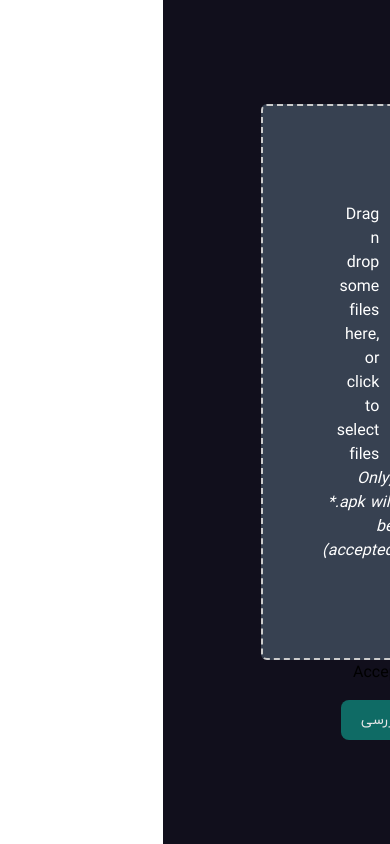
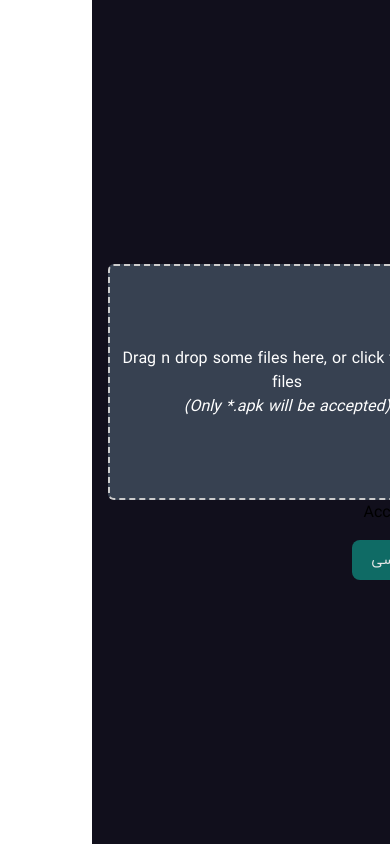
Before and after one commit to hosseint79/android-static-analysis, a Next.js app in the folder frontend-nextjs/: page / in a window 390 px wide. Built offline with nearby package versions, Linux system fonts and the light colour scheme.

Commit message:
style: responsive uploadpage

```diff
--- a/frontend-nextjs/src/components/UploadFileContainer/UploadFileContainer.tsx
+++ b/frontend-nextjs/src/components/UploadFileContainer/UploadFileContainer.tsx
@@ -4,6 +4,7 @@ import React, { useState } from 'react';
 import { toast } from 'react-toastify';
 import config from '../../config.json';
 import axios from 'axios';
+import { PaddingWrapper } from '../common/PaddingWrapper/PaddingWrapper';
 
 function UploadFileContainer() {
     const [loading, setLoading] = useState(false);
@@ -43,24 +44,24 @@ function UploadFileContainer() {
     }
 
     return (
-        <div className=" min-h-screen bg-[#110F1C]  flex items-center justify-center">
-            <div className="w-2/4 rounded-md">
+        <div className="min-h-screen bg-[#110F1C]  flex items-center justify-center">
+            <div className="w-full lg:w-2/4 rounded-md">
+                <PaddingWrapper>
                     <div className="cursor-pointer">
                         <div
                             {...getRootProps({
                                 className:
-                                'border-2 bg-[#374151] text-white border-[#ccc] border-dashed px-20 py-24 rounded-md flex items-center flex-col',
+                                    'border-2 bg-[#374151] text-white border-[#ccc] border-dashed lg:px-20 py-20 lg:py-24 rounded-md flex items-center flex-col',
                             })}
                         >
                             <input {...getInputProps()} />
-                        <p>
+                            <p className="text-center">
                                 Drag n drop some files here, or click to select
                                 files
                             </p>
                             <em>(Only *.apk will be accepted)</em>
                         </div>
                     </div>
-
                     <aside>
                         <h4>Accepted files</h4>
                         <ul>{acceptedFileItems}</ul>
@@ -85,6 +86,7 @@ function UploadFileContainer() {
                             )}
                         </button>
                     </div>
+                </PaddingWrapper>
             </div>
         </div>
     );
--- /dev/null
+++ b/frontend-nextjs/src/components/common/PaddingWrapper/PaddingWrapper.tsx
@@ -0,0 +1,11 @@
+import { ReactNode } from 'react';
+
+interface IProps {
+    children?: ReactNode;
+}
+
+function PaddingWrapper({ children }: IProps) {
+    return <div className="px-4 lg:px-0">{children} </div>;
+}
+
+export { PaddingWrapper };
--- a/frontend-nextjs/src/pages/index.tsx
+++ b/frontend-nextjs/src/pages/index.tsx
@@ -1,5 +1,5 @@
 import type { NextPage } from 'next';
-import { UploadFileContainer } from '~/components/UploadFileContainer/UploadFileContainer';
+import { UploadFileContainer } from '../components/UploadFileContainer/UploadFileContainer';
 
 const Home: NextPage = () => {
     return <UploadFileContainer />;
--- a/frontend-nextjs/src/pages/panel/projects/index.tsx
+++ b/frontend-nextjs/src/pages/panel/projects/index.tsx
@@ -1,33 +1,24 @@
-import axios from "axios";
-import Link from "next/link";
-import { Router, useRouter } from "next/router";
-import { useEffect, useState } from "react";
-import { FiChevronsLeft, FiMoreHorizontal } from "react-icons/fi";
-import { Table } from "../../../components/common/Table/Table";
-import { Layout } from "../../../components/Layout/Layout"
-import config from "../../../config.json"
+import { Table } from '../../../components/common/Table/Table';
+import { Layout } from '../../../components/Layout/Layout';
+import { FiChevronsLeft } from 'react-icons/fi';
+import { useEffect, useState } from 'react';
+import config from '../../../config.json';
+import { useRouter } from 'next/router';
+import Link from 'next/link';
+import axios from 'axios';
 
-const column = ["نام","نسخه","زمان پویش","نام فایل","عملیات"];
+const column = ['نام', 'نسخه', 'زمان پویش', 'نام فایل', 'عملیات'];
 
-function Page(){
+function Page() {
     const router = useRouter();
-
-
-  const [pageCount, setPageCount] = useState(0);
-
     const [data, setData] = useState([]);
     const [loading, setLoading] = useState(false);
 
-
     async function getDataUseEffect() {
-      setLoading(true)
-      const serverData = await axios.get(
-          `${config.baseurl}project-list/`
-      );
+        setLoading(true);
+        const serverData = await axios.get(`${config.baseurl}project-list/`);
         setData(serverData.data.result);
-      setPageCount(serverData.data.pageCount)
-      console.log(serverData);
-      setLoading(false)
+        setLoading(false);
     }
 
     useEffect(() => {
@@ -38,11 +29,19 @@ function Page(){
     return (
         <Layout>
             <div className="min-h-screen">
+                {loading ? (
+                    <div className="flex justify-center items-center h-80">
+                        <div className="w-9 h-9 border-t border-b border-emerald-600 animate-spin rounded-full" />
+                    </div>
+                ) : (
                     <Table column={column}>
                         <>
-                {data.map((match: any,index:number) => {
+                            {data.map((match: any, index: number) => {
                                 return (
-                        <tr key={index} className="border-b 00 bg-gray-800 border-gray-700">
+                                    <tr
+                                        key={index}
+                                        className="border-b 00 bg-gray-800 border-gray-700"
+                                    >
                                         <td
                                             scope="row"
                                             className="py-4 px-6 text-start font-medium whitespace-nowrap text-white"
@@ -51,7 +50,6 @@ function Page(){
                                         </td>
                                         <td className="py-4 px-6 text-start">
                                             {match.appInfo?.androidversion_name}
-
                                         </td>
                                         <td className="py-4 px-6 text-start">
                                             {match?.createDate}
@@ -59,9 +57,11 @@ function Page(){
                                         <td className="py-4 px-6 text-start">
                                             {match?.fileName}
                                         </td>
-                            <td className="py-4 px-6 text-start" >
-                              <Link href={`/panel/projects/appinfo/${match.id}`}>
-                              <FiChevronsLeft  className='rounded-full transition-all cursor-pointer duration-300 text-teal-700 hover:bg-emerald-100 w-9 h-9 p-2'/>
+                                        <td className="py-4 px-6 text-start">
+                                            <Link
+                                                href={`/panel/projects/appinfo/${match.id}`}
+                                            >
+                                                <FiChevronsLeft className="rounded-full transition-all cursor-pointer duration-300 text-teal-700 hover:bg-emerald-100 w-9 h-9 p-2" />
                                             </Link>
                                         </td>
                                     </tr>
@@ -69,9 +69,10 @@ function Page(){
                             })}
                         </>
                     </Table>
+                )}
             </div>
         </Layout>
-    )
+    );
 }
 
-export default Page
+export default Page;
--- a/frontend-nextjs/src/pages/panel/rules/index.tsx
+++ b/frontend-nextjs/src/pages/panel/rules/index.tsx
@@ -1,34 +1,23 @@
-import axios from "axios";
-import Link from "next/link";
-import { Router, useRouter } from "next/router";
-import { useEffect, useState } from "react";
-import { FiChevronsLeft, FiMoreHorizontal } from "react-icons/fi";
-import { Badge } from "../../../components/common/Badge/Badge";
-import { Table } from "../../../components/common/Table/Table";
-import { Layout } from "../../../components/Layout/Layout"
-import config from "../../../config.json"
+import axios from 'axios';
+import { useRouter } from 'next/router';
+import config from '../../../config.json';
+import { useEffect, useState } from 'react';
+import { Layout } from '../../../components/Layout/Layout';
+import { Badge } from '../../../components/common/Badge/Badge';
+import { Table } from '../../../components/common/Table/Table';
 
-const column = ["عنوان","حساسیت","توضیحات","عملیات"];
+const column = ['عنوان', 'حساسیت', 'توضیحات', 'عملیات'];
 
-function Page(){
+function Page() {
     const router = useRouter();
-
-
-  const [pageCount, setPageCount] = useState(0);
-
     const [data, setData] = useState([]);
     const [loading, setLoading] = useState(false);
 
-
     async function getDataUseEffect() {
-      setLoading(true)
-      const serverData = await axios.get(
-          `${config.baseurl}rules-list/`
-      );
+        setLoading(true);
+        const serverData = await axios.get(`${config.baseurl}rules-list/`);
         setData(serverData.data.result);
-      setPageCount(serverData.data.pageCount)
-      console.log(serverData);
-      setLoading(false)
+        setLoading(false);
     }
 
     useEffect(() => {
@@ -39,28 +28,42 @@ function Page(){
     return (
         <Layout>
             <div className="min-h-screen">
+                {loading ? (
+                    <div className="flex justify-center items-center h-80">
+                        <div className="w-9 h-9 border-t border-b border-emerald-600 animate-spin rounded-full" />
+                    </div>
+                ) : (
                     <Table column={column}>
                         <>
                             {data.map((match: any) => {
                                 return (
-                        <tr key={match.id} className="border-b 00 bg-gray-800 border-gray-700">
+                                    <tr
+                                        key={match?.id}
+                                        className="border-b bg-gray-800 border-gray-700"
+                                    >
                                         <td
                                             scope="row"
                                             className="py-4 px-6 text-start font-medium whitespace-nowrap text-white"
                                         >
-                                {match.persianTitle}
+                                            {match?.persianTitle}
                                         </td>
                                         <td
                                             scope="row"
                                             className="py-4 px-6 text-start font-medium whitespace-nowrap text-white"
                                         >
-                           <Badge title={match.severity} type={match.severity}/>
+                                            <Badge
+                                                title={match?.severity}
+                                                type={match?.severity}
+                                            />
                                         </td>
                                         <td
                                             scope="row"
                                             className="py-4 px-6 text-start font-medium whitespace-nowrap text-white"
                                         >
-                                  {match.description.replace(/(.{60})..+/, "$1…")}
+                                            {match.description.replace(
+                                                /(.{60})..+/,
+                                                '$1…'
+                                            )}
                                         </td>
                                         <td
                                             scope="row"
@@ -73,9 +76,10 @@ function Page(){
                             })}
                         </>
                     </Table>
+                )}
             </div>
         </Layout>
-    )
+    );
 }
 
-export default Page
+export default Page;
--- a/frontend-nextjs/tsconfig.json
+++ b/frontend-nextjs/tsconfig.json
@@ -1,9 +1,6 @@
 {
     "compilerOptions": {
         "target": "es5",
-        "paths": {
-            "~/*": ["./src/*"]
-        },
         "lib": ["dom", "dom.iterable", "esnext"],
         "allowJs": true,
         "skipLibCheck": true,
```
Also changed, not shown: 2 other files (tests, documents, lock files or other folders). Lines whose indentation alone changed are shown as unchanged.
